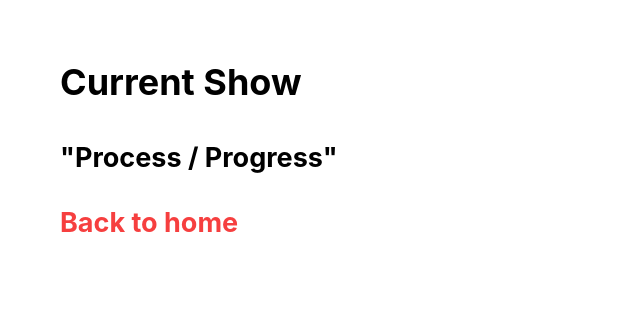
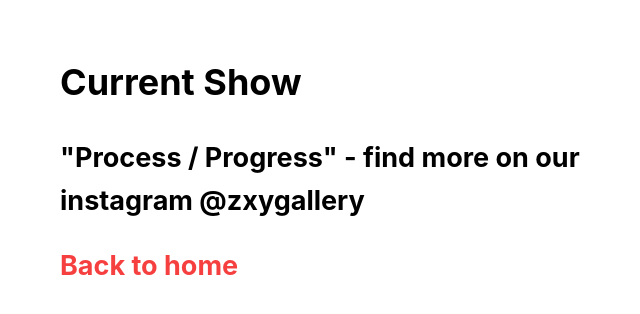
Before and after one commit to adamaslan/zxy3, a Next.js app: page /posts/currentshow in a window 1280 px wide. Shown: the top 314 px of the page, without its empty margins (274-914 px from the left). Built offline with nearby package versions, Linux system fonts and the light colour scheme.

Commit message:
Update currentshow.js

```diff
--- a/pages/posts/currentshow.js
+++ b/pages/posts/currentshow.js
@@ -10,7 +10,7 @@ export default function PastShows() {
           <title>ZXY</title>
         </Head>
         <h1>Current Show</h1>
-        <h2>"Process / Progress"</h2>
+        <h2>"Process / Progress" - find more on our instagram @zxygallery</h2>
 
         <h2>
           <Link href="/">
```
